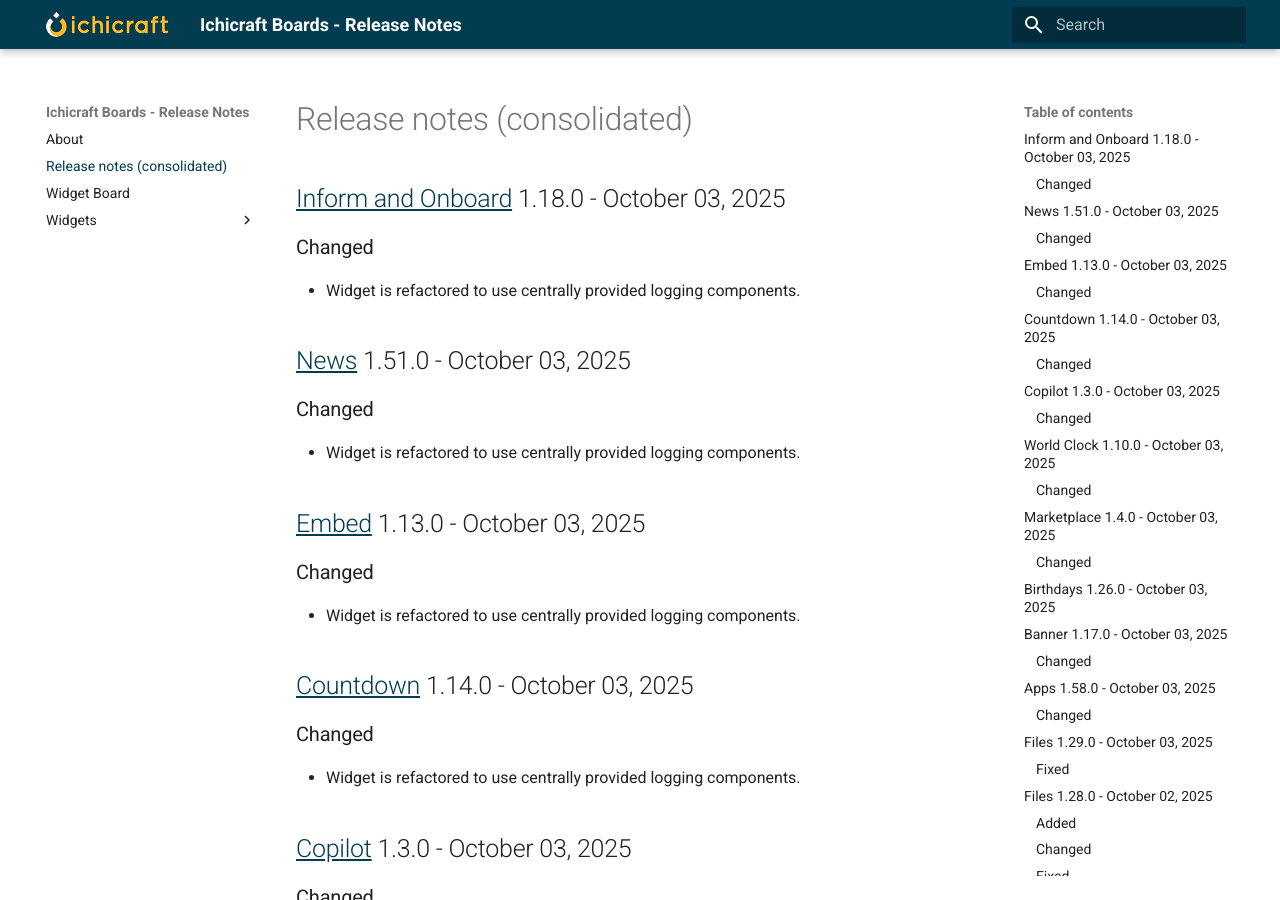
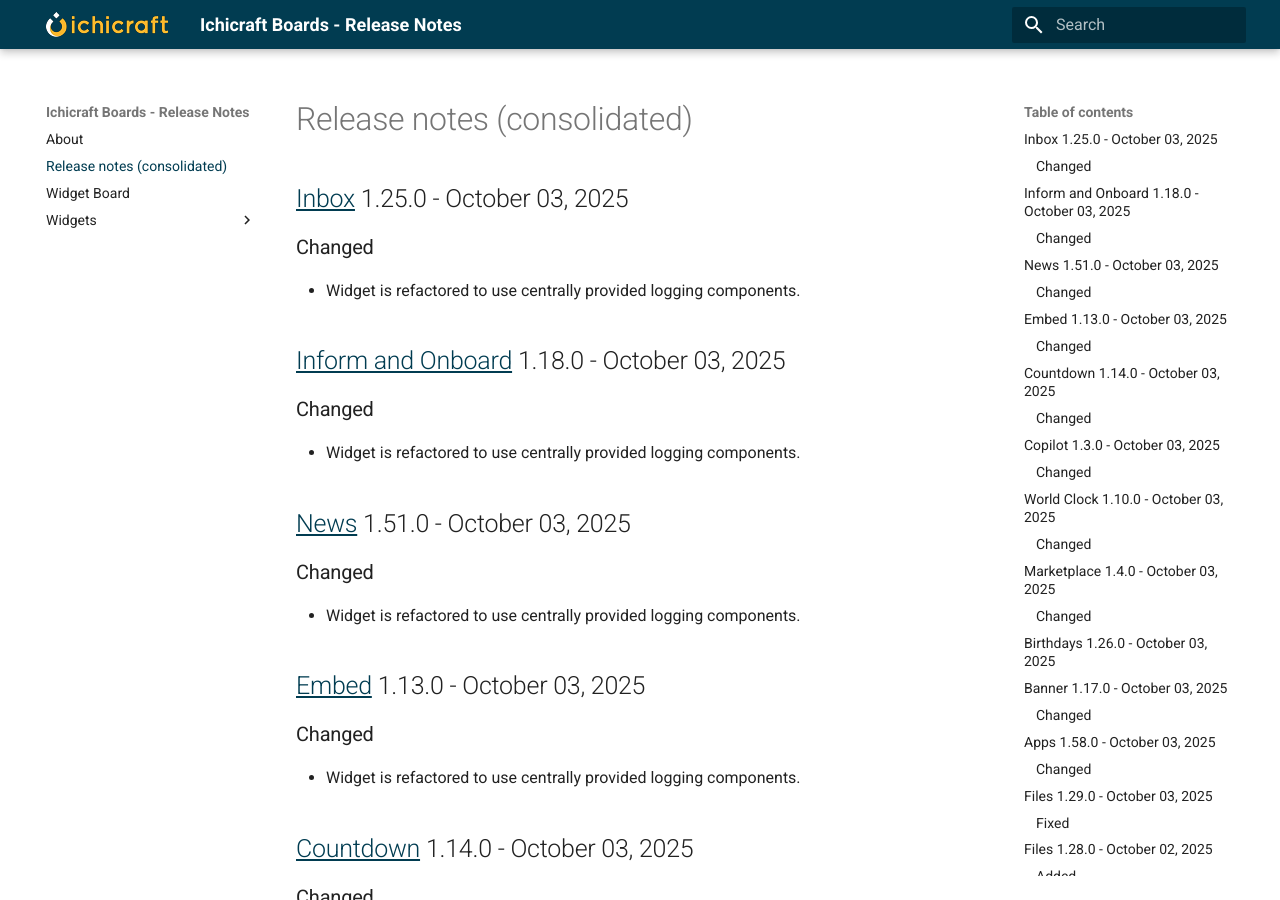
Before and after one commit to ichicraft/widgets-docs, an MkDocs documentation site: the page built from docs/Release-notes-(consolidated).md, in a window 1280 px wide and 900 px high. Built offline with MkDocs 1.6.1 and Material for MkDocs 9.7.7, drawn with Linux system fonts in a browser that asks for light colours.

Commit message:
Release notes updated by BuildService

```diff
--- a/docs/Release-notes-(consolidated).md
+++ b/docs/Release-notes-(consolidated).md
@@ -1,3 +1,8 @@
+## [Inbox](./Widgets/Inbox.md) 1.25.0 - October 03, 2025
+
+### Changed
+- Widget is refactored to use centrally provided logging components.
+
 ## [Inform and Onboard](./Widgets/Inform and Onboard.md) 1.18.0 - October 03, 2025
 
 ### Changed
--- a/docs/Widgets/Inbox.md
+++ b/docs/Widgets/Inbox.md
@@ -1,3 +1,8 @@
+## 1.25.0 - October 03, 2025
+
+### Changed
+- Widget is refactored to use centrally provided logging components.
+
 ## 1.24.0 - July 16, 2025
 
 ### Fixed
```
